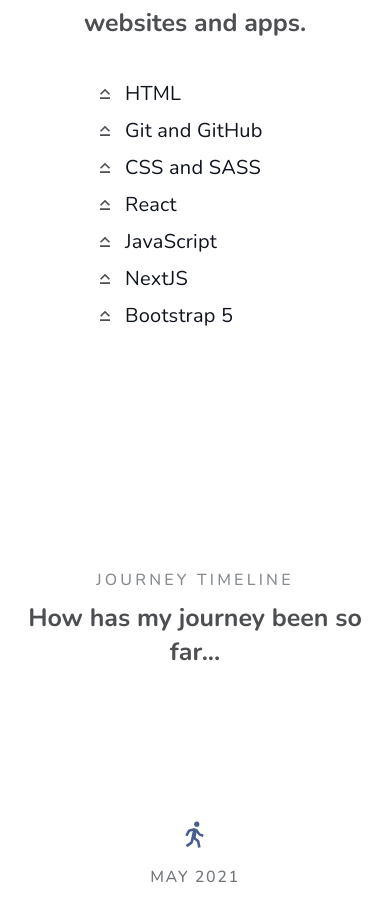
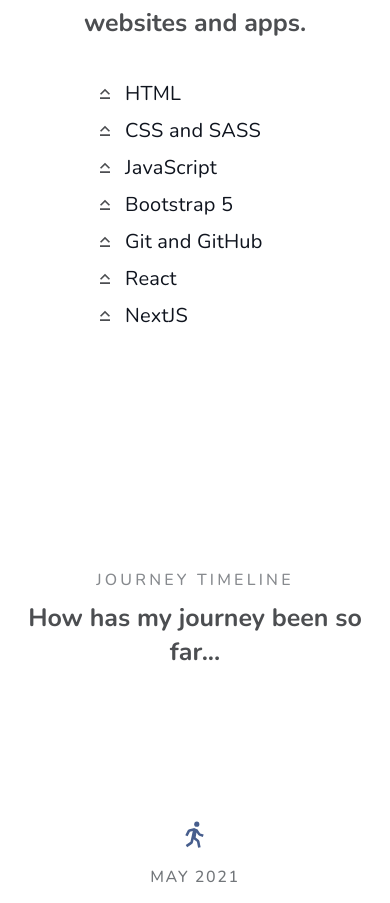
Before and after one commit to frankiecflam/frankielam.dev-old, a React (Create React App) app: page /#home in a window 390 px wide. Shown: the part 6826-7729 px from the top of the page. Built offline with nearby package versions, Linux system fonts and the light colour scheme.

Commit message:
update skillset items' order on non-desktop view

```diff
--- a/src/App.js
+++ b/src/App.js
@@ -1,3 +1,5 @@
+import React from "react";
+
 import Header from "./components/Header/Header";
 import Main from "./components/Main/Main";
 import Footer from "./components/Footer/Footer";
--- a/src/components/About/Skillset/AboutSkillsetContent.module.css
+++ b/src/components/About/Skillset/AboutSkillsetContent.module.css
@@ -14,6 +14,10 @@
     margin: 0 auto;
     width: 20rem;
     row-gap: 2rem;
+  }
+
+  .skillsetContent li:nth-child(2n) {
+    order: 1;
   }
 }
 
--- a/src/components/Preloader/Preloader.module.css
+++ b/src/components/Preloader/Preloader.module.css
@@ -5,7 +5,7 @@
   width: 100vw;
   height: 100vh;
   background-color: var(--background-color-preloader);
-  z-index: 9999;
+  z-index: 99999;
 
   display: flex;
   align-items: center;
```
